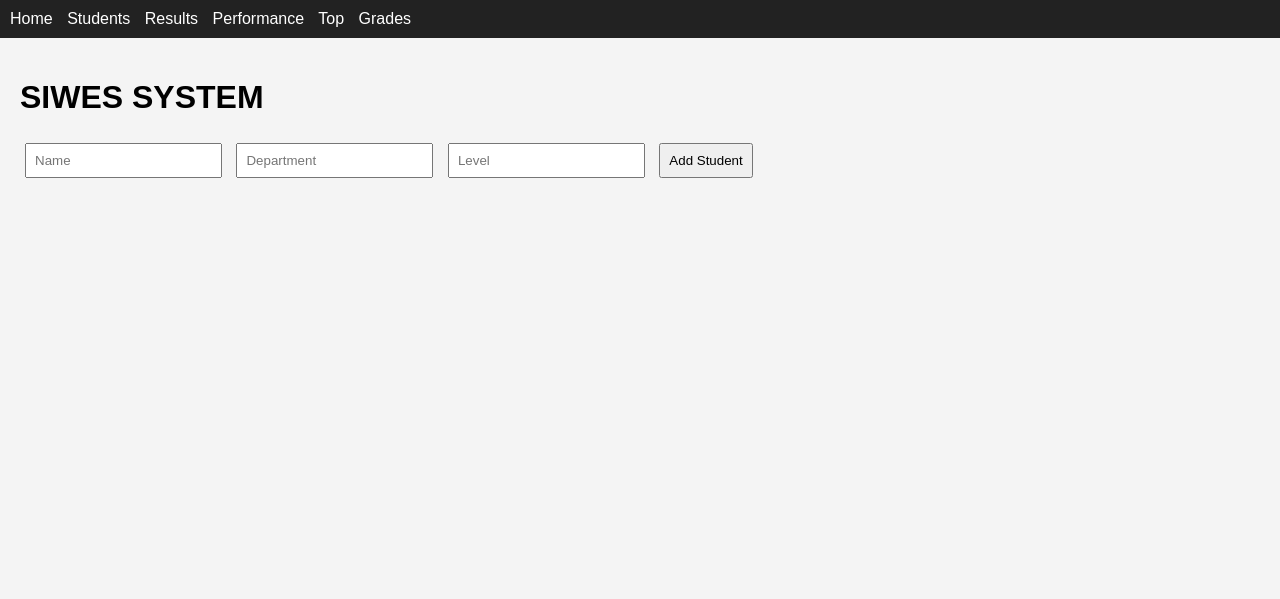
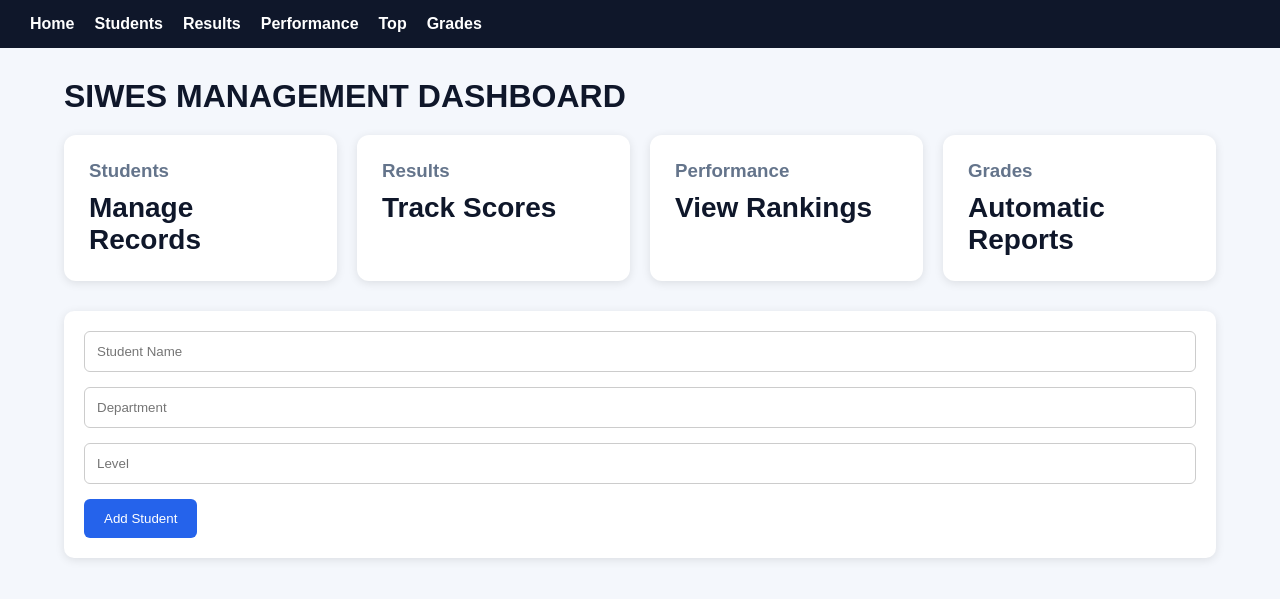
Before and after one commit to Lamxzy/sahab101, a Flask app: page / in a window 1280 px wide. Shown: the top 599 px of the page. Run offline with Flask 3, Linux system fonts and the light colour scheme; some libraries are stand-ins or nearby versions.

Commit message:
professional ui upgrade

```diff
--- a/app.py
+++ b/app.py
@@ -6,11 +6,7 @@ app = Flask(__name__)
 
 # ================= DATABASE ================= #
 def connect():
-    return psycopg2.connect(
-        os.environ["DATABASE_URL"].strip(),
-        sslmode="require"
-    )
-
+    return psycopg2.connect(os.environ["DATABASE_URL"], sslmode="require")
 
 # ================= HOME ================= #
 @app.route("/")
--- a/static/style.css
+++ b/static/style.css
@@ -1,36 +1,162 @@
-body {
-    font-family: Arial;
-    margin: 0;
-    background: #f4f4f4;
+*{
+    margin:0;
+    padding:0;
+    box-sizing:border-box;
+    font-family:Arial, sans-serif;
 }
 
-.nav {
-    background: #222;
-    padding: 10px;
+body{
+    background:#f4f7fc;
+    color:#333;
 }
 
-.nav a {
-    color: white;
-    margin-right: 10px;
-    text-decoration: none;
+/* NAVBAR */
+.nav{
+    background:#0f172a;
+    padding:15px 30px;
+    display:flex;
+    gap:20px;
+    align-items:center;
 }
 
-.container {
-    padding: 20px;
+.nav a{
+    color:white;
+    text-decoration:none;
+    font-weight:bold;
+    transition:0.3s;
 }
 
-table {
-    width: 100%;
-    background: white;
-    border-collapse: collapse;
+.nav a:hover{
+    color:#38bdf8;
 }
 
-th, td {
-    border: 1px solid #ccc;
-    padding: 10px;
+/* CONTAINER */
+.container{
+    width:90%;
+    margin:auto;
+    margin-top:30px;
 }
 
-input, button {
-    padding: 8px;
-    margin: 5px;
+/* HEADINGS */
+h1,h2{
+    margin-bottom:20px;
+    color:#0f172a;
 }
+
+/* CARDS */
+.card{
+    background:white;
+    padding:20px;
+    border-radius:10px;
+    box-shadow:0 2px 10px rgba(0,0,0,0.1);
+    margin-bottom:20px;
+}
+
+/* TABLES */
+table{
+    width:100%;
+    border-collapse:collapse;
+    background:white;
+    border-radius:10px;
+    overflow:hidden;
+    box-shadow:0 2px 10px rgba(0,0,0,0.1);
+}
+
+table th{
+    background:#0f172a;
+    color:white;
+    padding:15px;
+    text-align:left;
+}
+
+table td{
+    padding:12px;
+    border-bottom:1px solid #ddd;
+}
+
+table tr:hover{
+    background:#f1f5f9;
+}
+
+/* FORMS */
+form{
+    background:white;
+    padding:20px;
+    border-radius:10px;
+    box-shadow:0 2px 10px rgba(0,0,0,0.1);
+    margin-bottom:30px;
+}
+
+input{
+    width:100%;
+    padding:12px;
+    margin-bottom:15px;
+    border:1px solid #ccc;
+    border-radius:6px;
+}
+
+button{
+    background:#2563eb;
+    color:white;
+    border:none;
+    padding:12px 20px;
+    border-radius:6px;
+    cursor:pointer;
+    transition:0.3s;
+}
+
+button:hover{
+    background:#1d4ed8;
+}
+
+/* ACTION LINKS */
+.action-links a{
+    margin-right:10px;
+    text-decoration:none;
+    font-weight:bold;
+}
+
+.action-links a:first-child{
+    color:red;
+}
+
+.action-links a:last-child{
+    color:green;
+}
+
+/* DASHBOARD */
+.dashboard{
+    display:grid;
+    grid-template-columns:repeat(auto-fit,minmax(220px,1fr));
+    gap:20px;
+    margin-bottom:30px;
+}
+
+.dashboard-card{
+    background:white;
+    padding:25px;
+    border-radius:12px;
+    box-shadow:0 2px 10px rgba(0,0,0,0.1);
+}
+
+.dashboard-card h3{
+    color:#64748b;
+    margin-bottom:10px;
+}
+
+.dashboard-card p{
+    font-size:28px;
+    font-weight:bold;
+    color:#0f172a;
+}
+
+/* MOBILE */
+@media(max-width:768px){
+    .nav{
+        flex-wrap:wrap;
+    }
+
+    table{
+        font-size:14px;
+    }
+}
--- a/templates/index.html
+++ b/templates/index.html
@@ -1,13 +1,42 @@
 {% extends 'base.html' %}
 {% block content %}
 
-<h1>SIWES SYSTEM</h1>
+<h1>SIWES MANAGEMENT DASHBOARD</h1>
+
+<div class="dashboard">
+
+    <div class="dashboard-card">
+        <h3>Students</h3>
+        <p>Manage Records</p>
+    </div>
+
+    <div class="dashboard-card">
+        <h3>Results</h3>
+        <p>Track Scores</p>
+    </div>
+
+    <div class="dashboard-card">
+        <h3>Performance</h3>
+        <p>View Rankings</p>
+    </div>
+
+    <div class="dashboard-card">
+        <h3>Grades</h3>
+        <p>Automatic Reports</p>
+    </div>
+
+</div>
 
 <form method="POST" action="/add_student">
-    <input name="name" placeholder="Name" required>
+
+    <input name="name" placeholder="Student Name" required>
+
     <input name="department" placeholder="Department" required>
+
     <input name="level" placeholder="Level" required>
+
     <button type="submit">Add Student</button>
+
 </form>
 
 {% endblock %}
```
Also changed, not shown: templates/git branch -M main.txt (added, +11 -0 lines), templates/students.html (+19 -13 lines).
